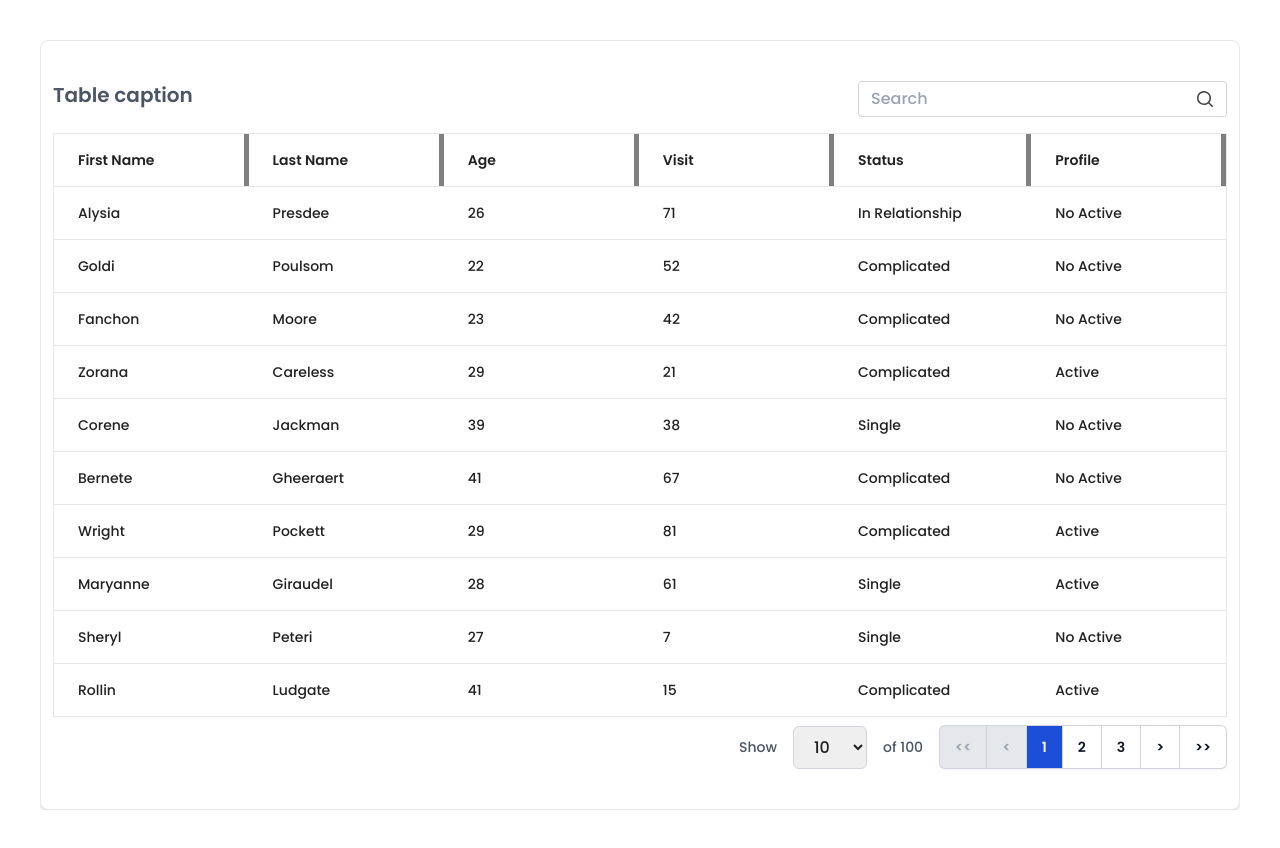
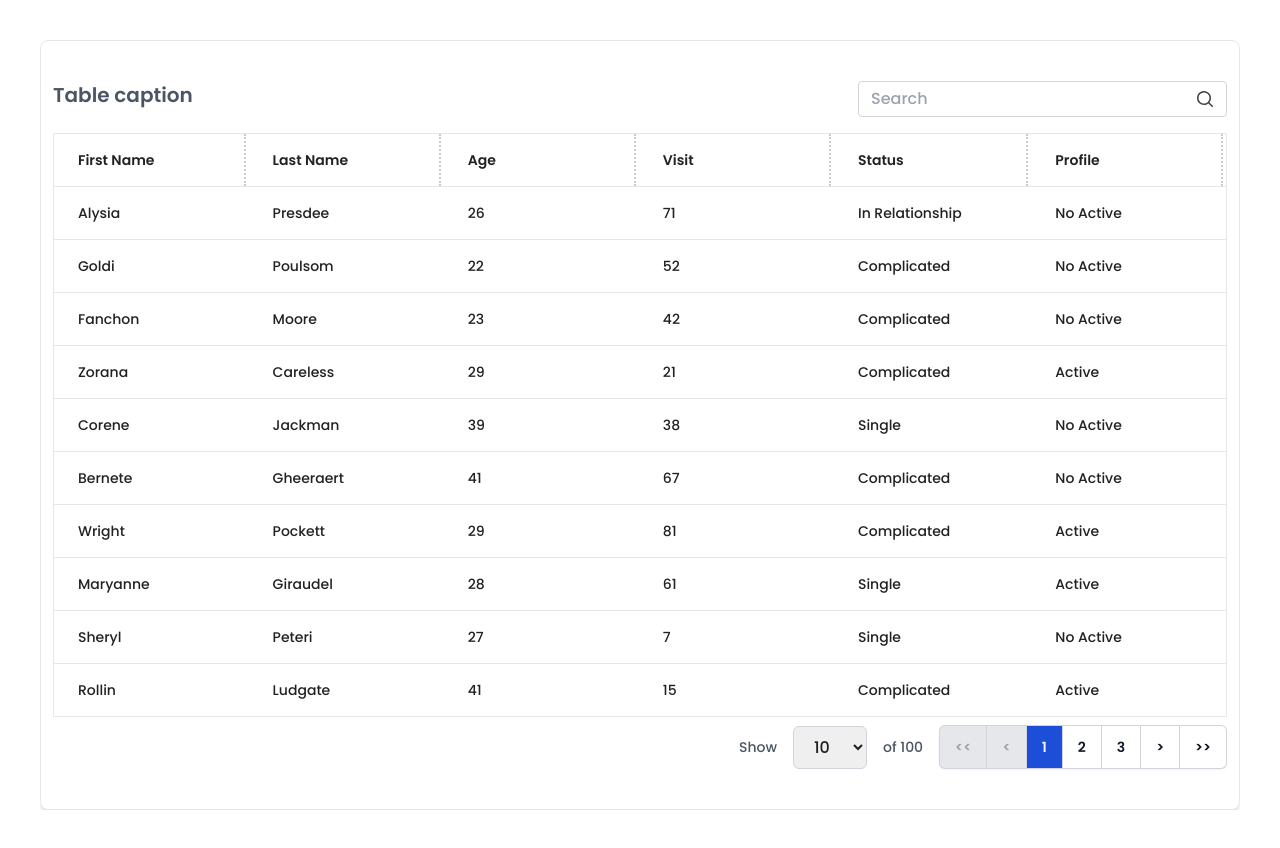
Before and after one commit to biosjuan/my-todo-nextjs, a Next.js app: page /tanStackTable in a window 1280 px wide. Built offline with nearby package versions, Linux system fonts and the light colour scheme.

Commit message:
change on css for dynamic width column

```diff
--- a/src/components/tanTable/index.css
+++ b/src/components/tanTable/index.css
@@ -1,6 +1,8 @@
 th {
     position: relative;
   }
+
+
 
   .resizer {
     position: absolute;
@@ -8,13 +10,25 @@ th {
     top: 0;
     height: 100%;
     width: 5px;
-    background: rgba(0, 0, 0, 0.5);
+    border-left: 2px dotted rgba(0, 0, 0, 0.2);
     cursor: col-resize;
     user-select: none;
     touch-action: none;
+    padding-top: 2px;
+    padding-bottom: 2px;
   }
 
   .resizer.isResizing {
     background: blue;
     opacity: 1;
   }
+
+  @media (hover: hover) {
+    .resizer {
+      opacity: 0;
+    }
+
+    *:hover > .resizer {
+      opacity: 1;
+    }
+  }
```
